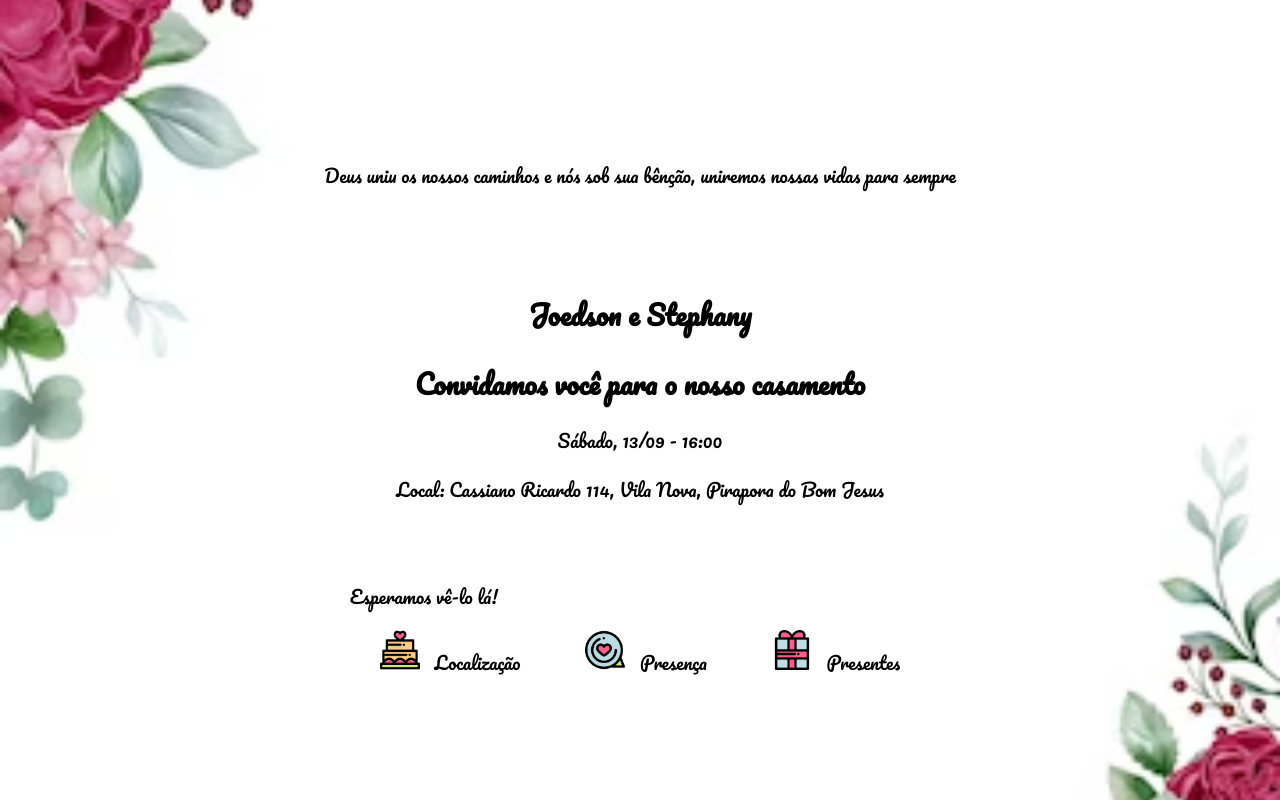
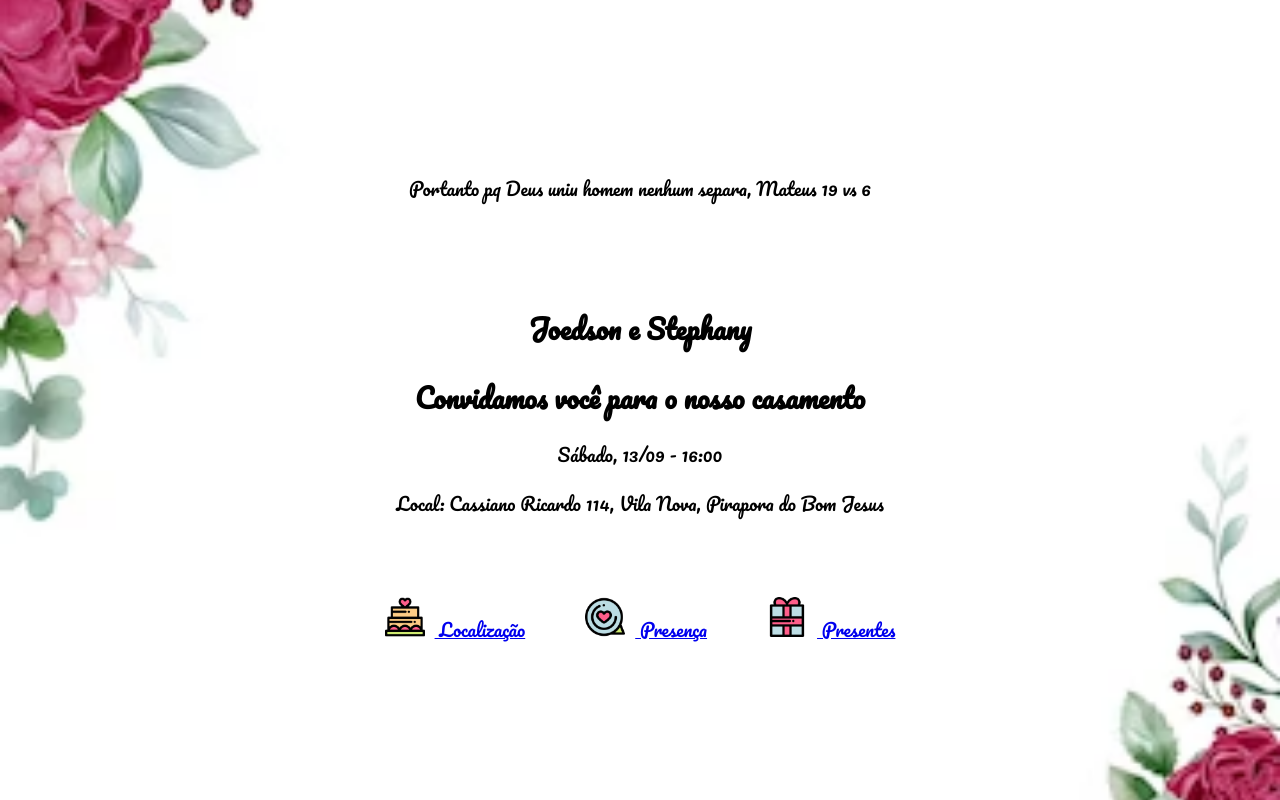
Before and after one commit to Thiago163/casamento, a plain HTML site: page index.html in a window 1280 px wide. Drawn offline with Linux system fonts and the light colour scheme.

Commit message:
Update index.html

```diff
--- a/index.html
+++ b/index.html
@@ -24,7 +24,7 @@
 
 <body>
     <header>
-        <p>Deus uniu os nossos caminhos e nós sob sua bênção, uniremos nossas vidas para sempre</p>
+        <p>Portanto pq Deus uniu homem nenhum separa, Mateus 19 vs 6</p>
     </header>
 
     <section class="details">
@@ -34,24 +34,29 @@
         <p>Local: Cassiano Ricardo 114, Vila Nova, Pirapora do Bom Jesus</p>
     </section>
 
-    <footer>
-        <p>Esperamos vê-lo lá!</p>
-
-        <a href="https://wa.me/seu-numero-de-telefone" target="_blank" class="whatsapp-link">
+    <footer class="whatsapp-links">
+        <div class="whatsapp-link">
+            <a href="https://github.com/Thiago163/casamento/blob/main/index.css" target="_blank">
                 <img src="img/bolo.png" alt="Imagem do Casal">
                 Localização
             </a>
+        </div>
 
-        <a href="https://wa.me/seu-numero-de-telefone" target="_blank" class="whatsapp-link">
+        <div class="whatsapp-link">
+            <a href="https://github.com/Thiago163/casamento/blob/main/index.css" target="_blank">
                 <img src="img/bate-papo.png" alt="Ícone de bate-papo">
                 Presença
             </a>
+        </div>
 
-        <a href="https://wa.me/seu-numero-de-telefone" target="_blank" class="whatsapp-link">
+        <div class="whatsapp-link">
+            <a href="https://github.com/Thiago163/casamento/blob/main/index.css" target="_blank">
                 <img src="img/presente.png" alt="Ícone de presente">
                 Presentes
             </a>
+        </div>
     </footer>
+
 </body>
 
 </html>
```
Lines whose indentation alone changed are shown as unchanged.
